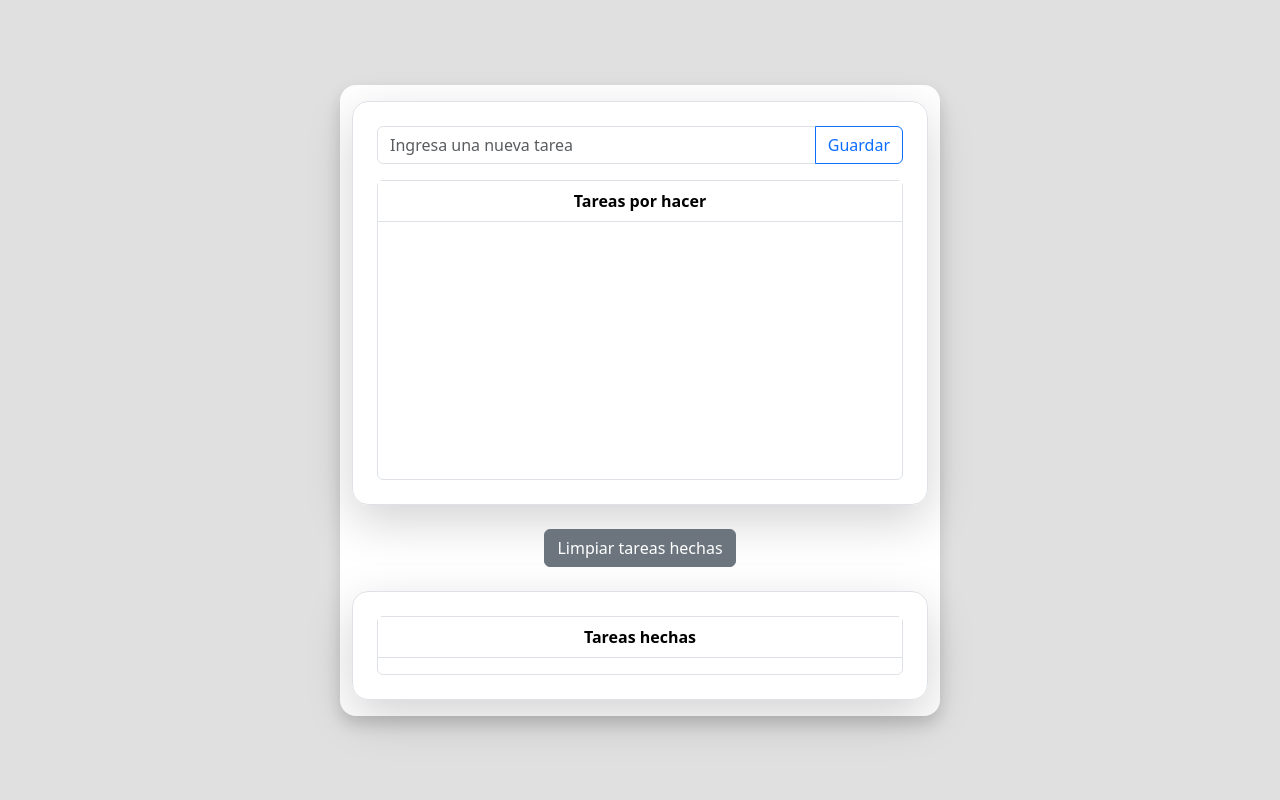
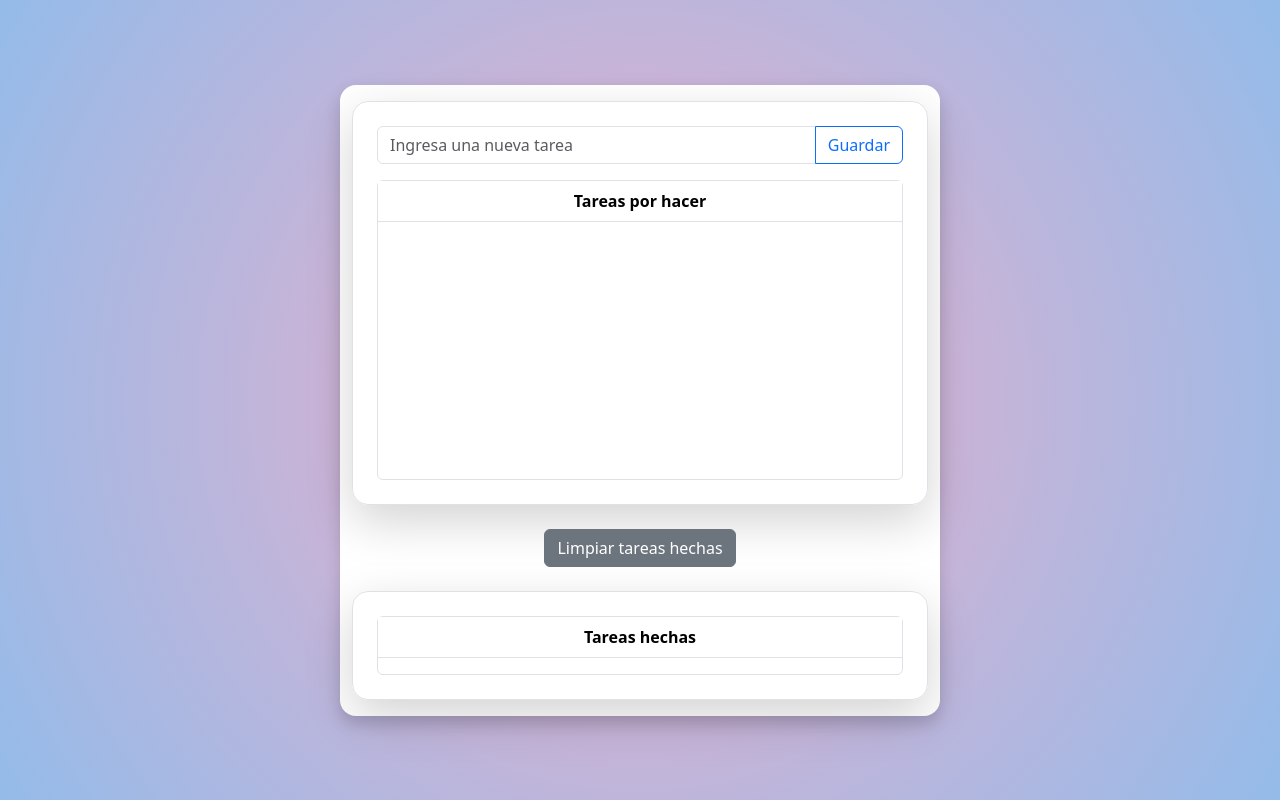
Before and after one commit to PabloEmv/AppTareas, a React (Vite) app: page / in a window 1280 px wide. Built offline with nearby package versions, Linux system fonts and the light colour scheme.

Commit message:
cambio de fondo

```diff
--- a/src/index.css
+++ b/src/index.css
@@ -2,7 +2,12 @@
   padding: 8px 8px 8px 8px;
 }
 body {
-  background-color: #e0e0e0;
+  background: rgb(238, 174, 202);
+  background: radial-gradient(
+    circle,
+    rgba(238, 174, 202, 1) 0%,
+    rgba(148, 187, 233, 1) 100%
+  );
   height: 100vh;
   display: grid;
   align-items: center;
```
